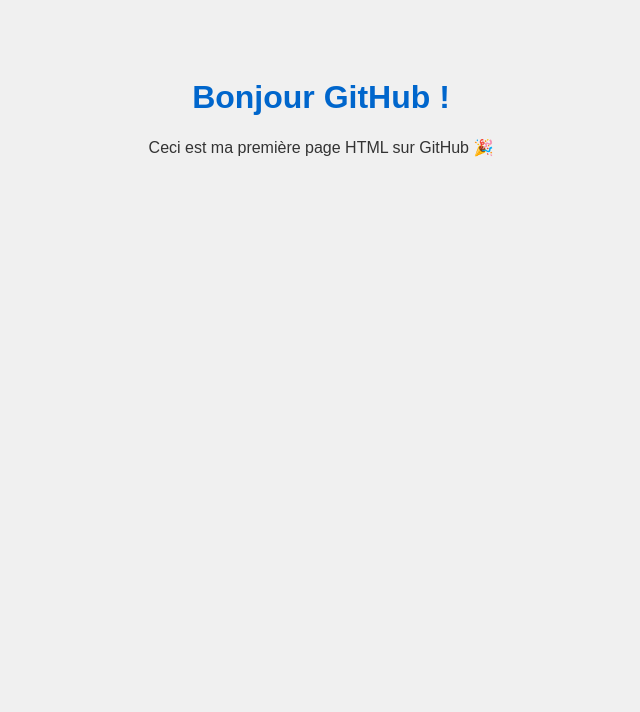
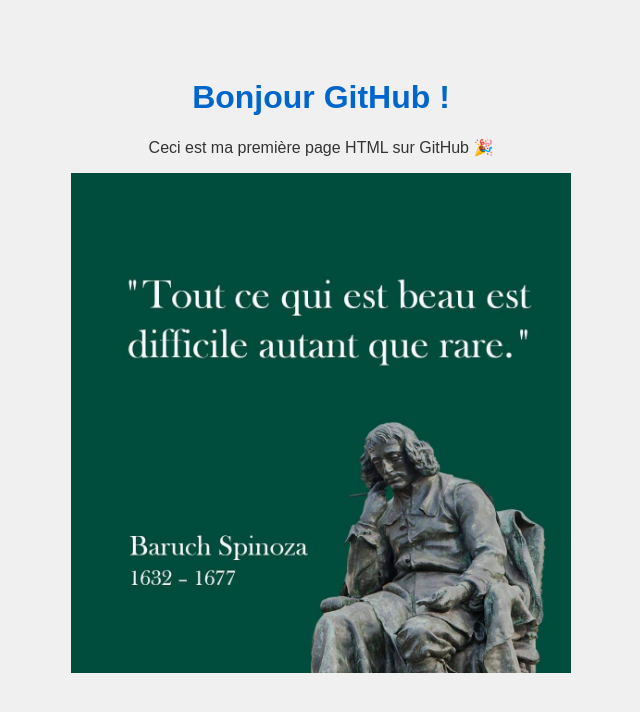
Before and after one commit to Mahfouz2005/Mon-site-html, a plain HTML site: page index.html in a window 1280 px wide. Shown: the whole page, without its empty margins (319-959 px from the left). Drawn offline with Linux system fonts and the light colour scheme.

Commit message:
Update index.html

```diff
--- a/index.html
+++ b/index.html
@@ -8,5 +8,6 @@
 <body>
     <h1>Bonjour GitHub !</h1>
     <p>Ceci est ma première page HTML sur GitHub 🎉</p>
+    <img src="8a26937f98a4441bb8368fb77e2c47c0.jpg" alt="pensée de sagesse"width="500">
 </body>
 </html>
```
